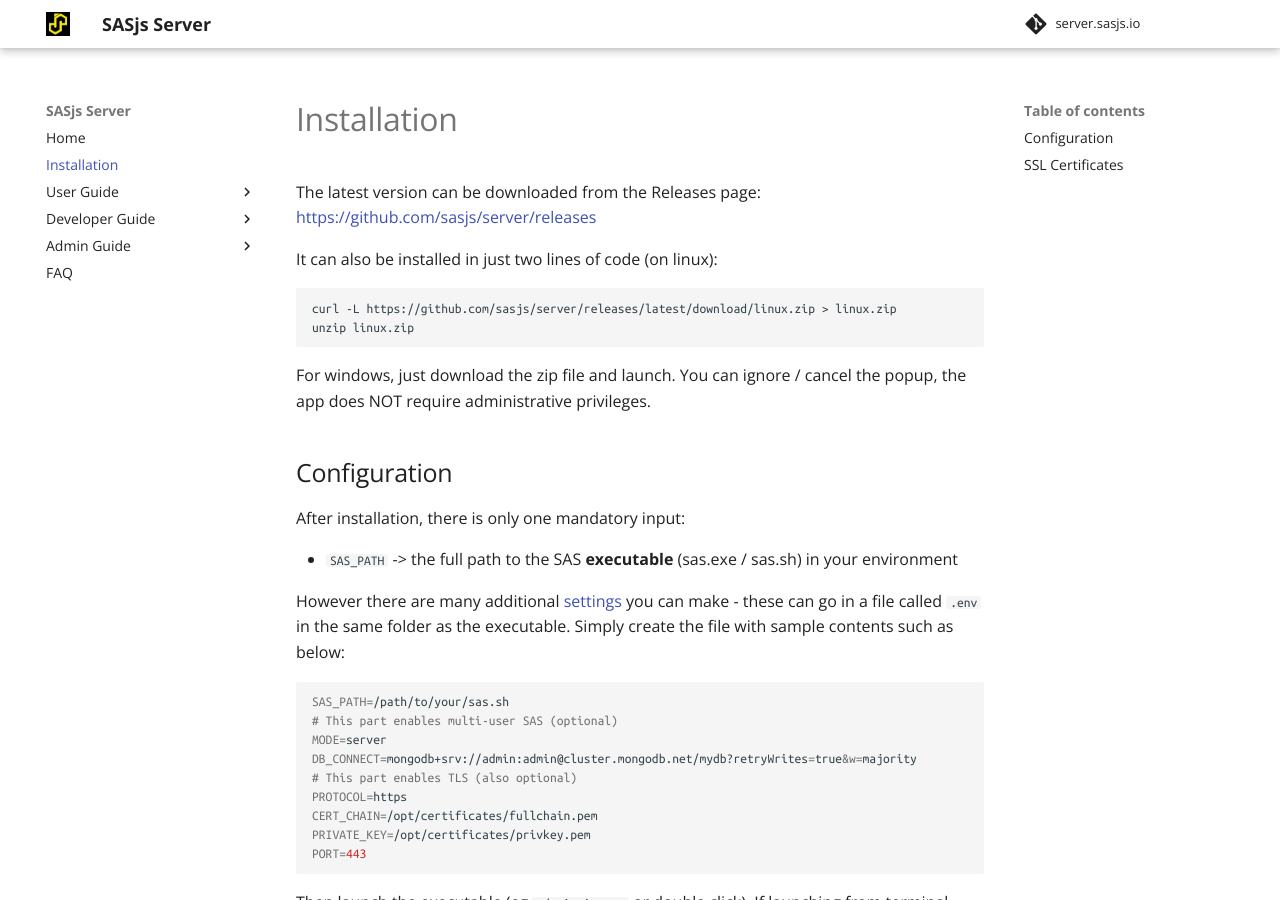
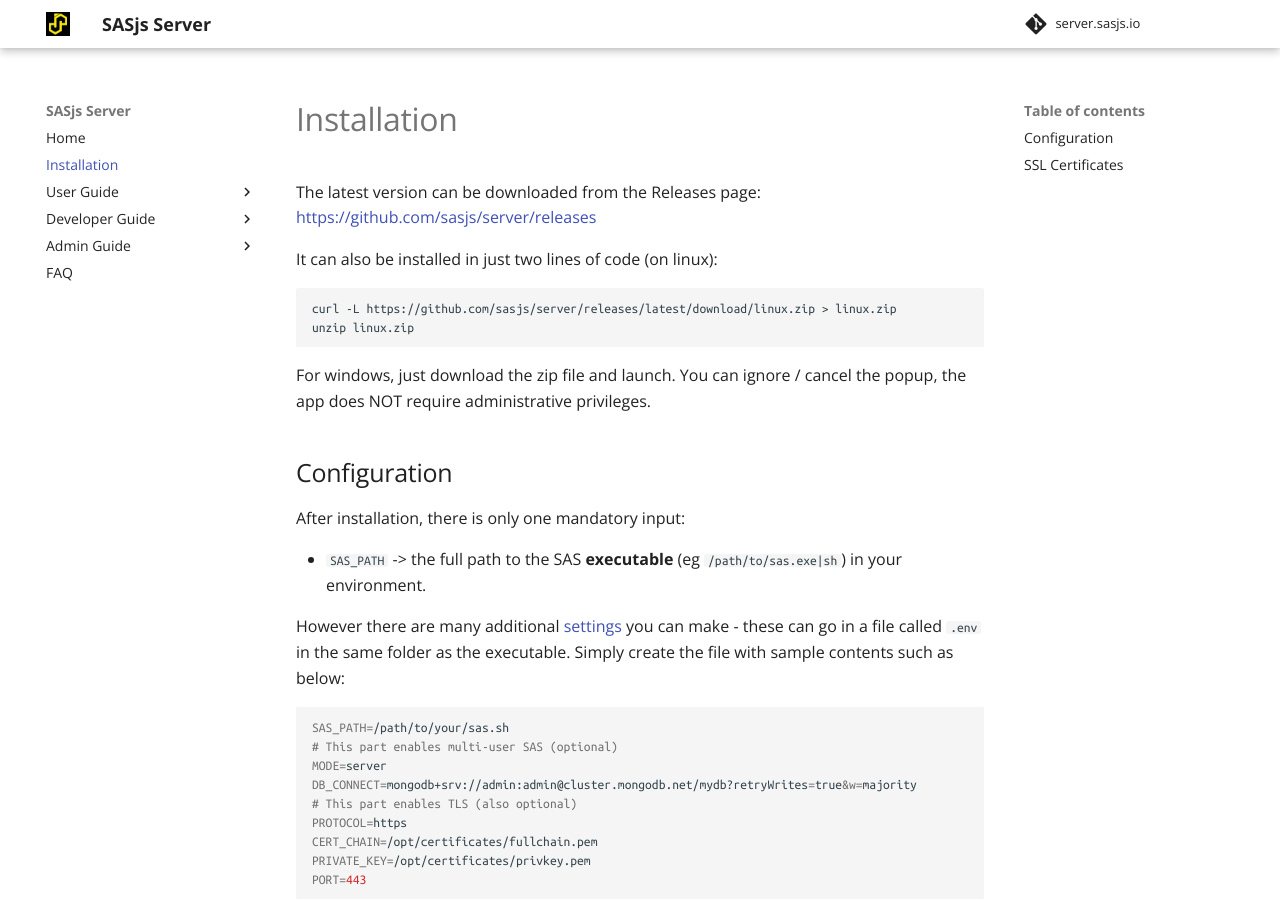
Before and after one commit to sasjs/server.sasjs.io, an MkDocs documentation site: the page built from docs/installation.md, in a window 1280 px wide and 900 px high. Built offline with MkDocs 1.6.1 and Material for MkDocs 9.7.7, drawn with Linux system fonts in a browser that asks for light colours; comment, search, counter and statistics services are not loaded.

Commit message:
Update installation.md

```diff
--- a/docs/installation.md
+++ b/docs/installation.md
@@ -15,7 +15,7 @@
 
 After installation, there is only one mandatory input:
 
-* `SAS_PATH` -> the full path to the SAS **executable** (sas.exe / sas.sh) in your environment
+* `SAS_PATH` -> the full path to the SAS **executable** (eg `/path/to/sas.exe|sh`) in your environment.
 
 However there are many additional [settings](/settings) you can make - these can go in a file called `.env` in the same folder as the executable.  Simply create the file with sample contents such as below:
 
```
